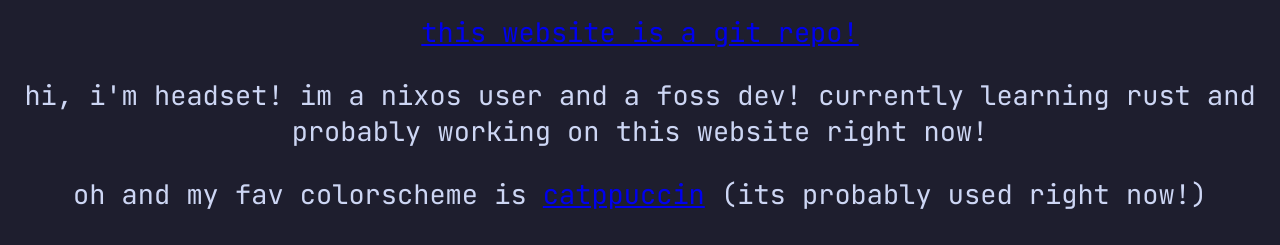
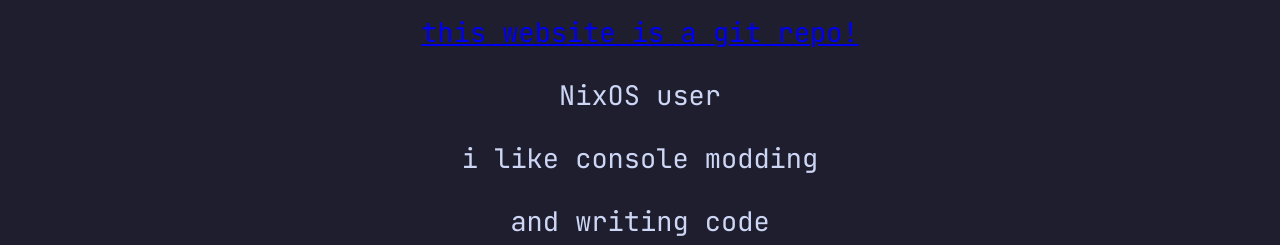
Before and after one commit to devHeadset/web, a plain HTML site: page index.html in a window 1280 px wide. Shown: the part 129-374 px from the top of the page. Drawn offline with Linux system fonts and the light colour scheme.

Commit message:
redo index

```diff
--- a/index.html
+++ b/index.html
@@ -8,9 +8,9 @@
   <body>
     <h1> welcome</h1>
     <a href="https://github.com/devHeadset/web"> this website is a git repo! </a>
-    <p> hi, i'm headset! im a nixos user and a foss dev! currently learning rust and probably working on this website right now! </p>
-    <p> oh and my fav colorscheme is <a href="https://catppuccin.com" target=blank="_blank">catppuccin</a> (its probably used right now!) </p>
-
+    <p> NixOS user
+    <p> i like console modding
+     <p> and writing code
 <div class="links">
   <table class="header">
     <tr>
```
